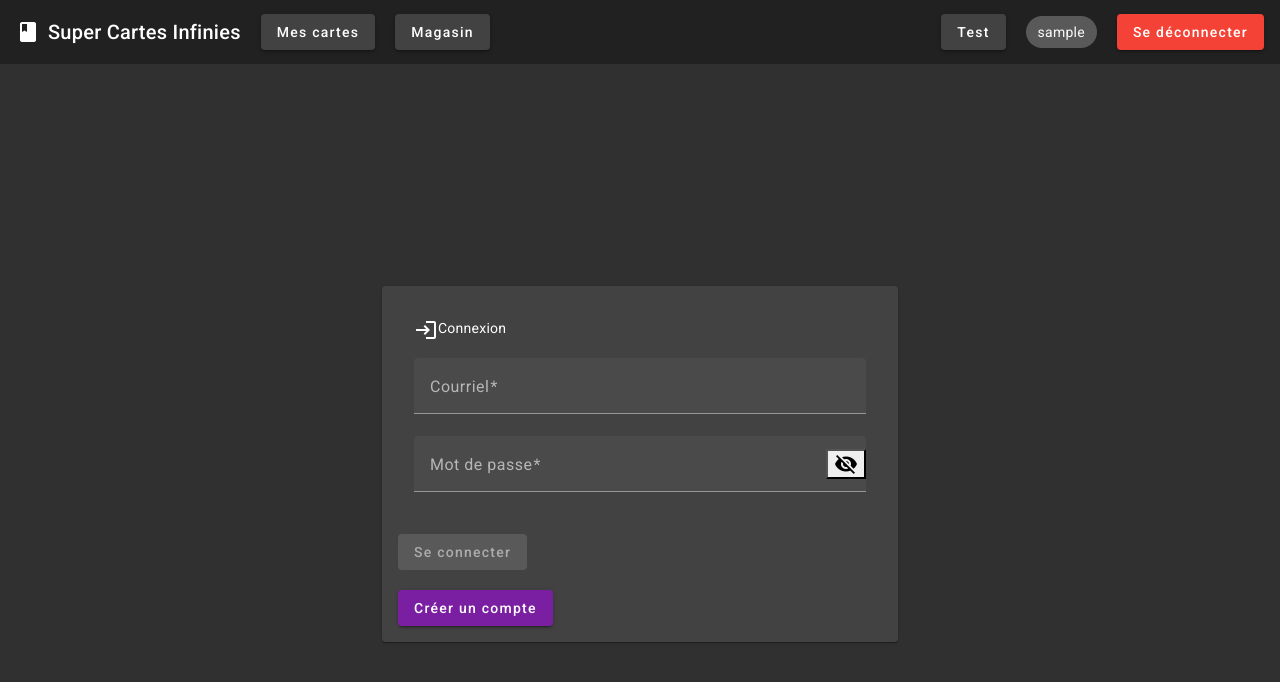
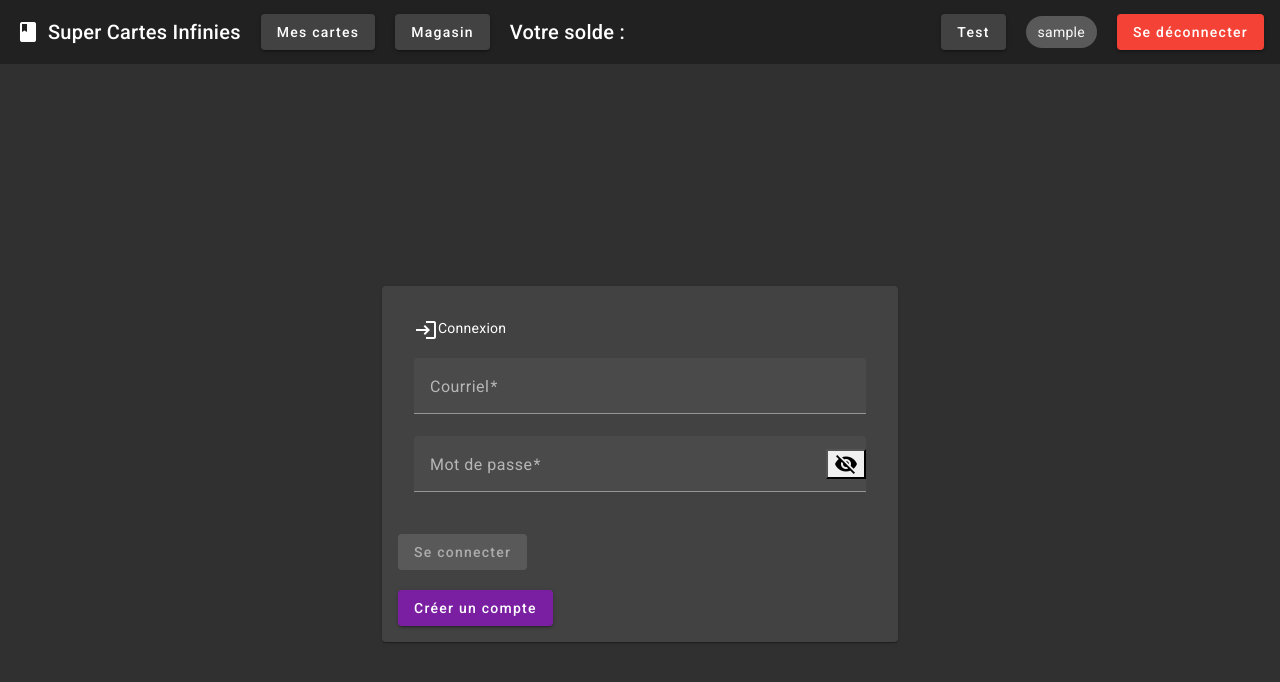
Before and after one commit to ColinMarotte/5W5_TP_Client, an Angular app in the folder ngsci-depart-main/: page /#/login in a window 1280 px wide. Shown: the top 682 px of the page. Built offline with nearby package versions, Linux system fonts and the light colour scheme; sample sign-in values are in the browser's storage.

Commit message:
FCT - Ajout de l'affichage du solde de l'utilisaateur

```diff
--- a/ngsci-depart-main/src/app/app.component.html
+++ b/ngsci-depart-main/src/app/app.component.html
@@ -7,6 +7,9 @@
   }
   @if (isLogged()) {
   <button mat-raised-button [routerLink]="['/magasin']" style="margin-left: 20px;">Magasin</button>
+  }
+  @if(isLogged()){
+  <h2 style="margin-left: 20px;">Votre solde : {{getSolde()}}</h2>
   }
   <span style="flex: 1 1 auto;"></span>
   @if (isLogged()) {
--- a/ngsci-depart-main/src/app/app.component.ts
+++ b/ngsci-depart-main/src/app/app.component.ts
@@ -26,7 +26,7 @@ import { MatSnackBar, MatSnackBarModule } from '@angular/material/snack-bar';
 })
 export class AppComponent {
   title = 'supercartesinfinies';
-
+  solde: number | undefined;
   constructor(public router: Router, public matchService: MatchService, public httpService: HttpService, public snackBar: MatSnackBar) { }
 
   isLogged(): boolean {
@@ -36,6 +36,15 @@ export class AppComponent {
   getUsername() {
     let username: string | null = sessionStorage.getItem("username");
     return username;
+  }
+
+  getSolde() {
+    let soldeString: string | null = sessionStorage.getItem("Solde")
+    if (soldeString) {
+      let solde: number | null = parseInt(soldeString);
+      return solde
+    }
+    return
   }
 
   logout() {
@@ -51,6 +60,8 @@ export class AppComponent {
     this.router.navigate(['/login']);
   }
 
+
+
   async test() {
     let testData: string = (await this.httpService.test()).toString();
     this.snackBar.open(testData, 'OK', { duration: 5000 });
--- a/ngsci-depart-main/src/app/models/models.ts
+++ b/ngsci-depart-main/src/app/models/models.ts
@@ -1,6 +1,7 @@
 export interface Player {
     id: number;
     name: string;
+    balance: number;
 }
 
 export interface Card {
@@ -11,6 +12,7 @@ export interface Card {
     cost: number;
     imageUrl: string;
     rarity: number;
+    price: number;
 }
 
 export interface MatchData {
--- a/ngsci-depart-main/src/app/services/http.service.ts
+++ b/ngsci-depart-main/src/app/services/http.service.ts
@@ -56,10 +56,12 @@ export class HttpService {
         console.log("Token: " + response.token);
         console.log("User Id: " + response.userId);
         console.log("Player Id: " + response.playerId);
+        console.log("Solde: " + response.solde);
         sessionStorage.setItem("token", response.token);
         sessionStorage.setItem("userId", response.userId);
         sessionStorage.setItem("playerId", response.playerId);
         sessionStorage.setItem("username", email);
+        sessionStorage.setItem("Solde", response.solde);
         stringResponse = "success";
       }
     })
```
